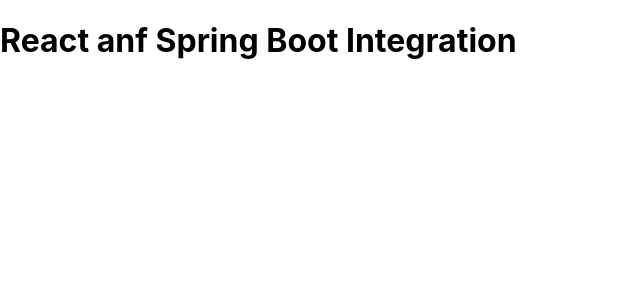
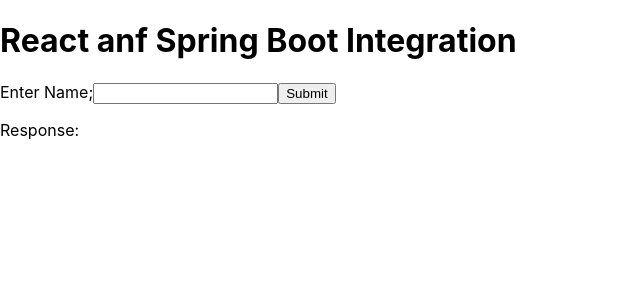
Before and after one commit to maverick12-S/front, a React (Create React App) app: page / in a window 1280 px wide. Shown: the top 300 px of the page, without its empty margins (0-640 px from the left). Built offline with nearby package versions, Linux system fonts and the light colour scheme; no server answers; the HTML template or start-up script is replaced by a standard one.

Commit message:
Api呼び出しボタン

```diff
--- a/src/App.js
+++ b/src/App.js
@@ -1,9 +1,28 @@
 import React,{ useEffect, useState} from "react";
-import { getHelloMessage } from "./api/api";
+import { getHelloMessage} from "./api/api";
 
 function App(){
+  const[name, setName] = useState("");
+  const[responseMessage, setResponseMessage] = useState();
   const[message,setMessage] = useState("");
 
+  const handleSubmit = async (e) =>{
+    e.preventDefault();
+    try{
+      const response = await fetch("http://localhost:8080/api/add",{
+        method:"POST",
+        headers:{
+          "Content-Type": "application/json"
+        },
+        body: JSON.stringify({name}),
+      });
+
+      const data = await response.json();
+      setResponseMessage(data.message);
+    }catch(error){
+      setResponseMessage("Errorが発生しました。");
+    }
+  };
   useEffect(() =>{
     getHelloMessage()
       .then(data => setMessage(data))
@@ -14,8 +33,19 @@
     <div className="App">
       <h1>React anf Spring Boot Integration</h1>
       <p>{message}</p>
+      <form onSubmit={handleSubmit}>
+        <label>
+          Enter Name;
+          <input
+          type="text"
+          value={name}
+          onChange={(e) => setName(e.target.value)}
+          />
+        </label>
+        <button type="submit">Submit</button>
+        </form>
+        <p>Response:{responseMessage}</p>
       </div>
   )
 }
-
 export default App;
--- a/src/api/api.js
+++ b/src/api/api.js
@@ -8,3 +8,11 @@
     // 修正点: response.text() を正しく呼び出す
     return response.text();
 };
+
+export const showDate = async () =>{
+    const response = await fetch(`${API_BASE_URL}/add`);
+    if(!response.ok){
+        throw new Error("Failed to fetch data");
+    }
+    return response.text();
+}
```
Also changed, not shown: 1 other file (tests, documents, lock files or other folders).
